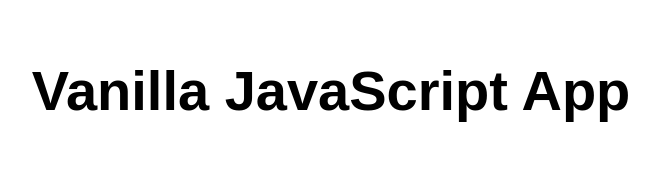
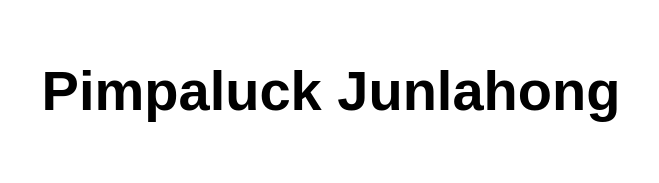
Before and after one commit to pimpaluck3152/pimpaluck, a website: page src/index.html in a window 1280 px wide. Shown: the whole page, without its empty margins (309-968 px from the left). Drawn offline with Linux system fonts and the light colour scheme.

Commit message:
Update index.html

```diff
--- a/src/index.html
+++ b/src/index.html
@@ -10,7 +10,7 @@
 
 <body>
   <main>
-    <h1>Vanilla JavaScript App</h1>
+    <h1>Pimpaluck Junlahong</h1>
   </main>
 </body>
 
```
